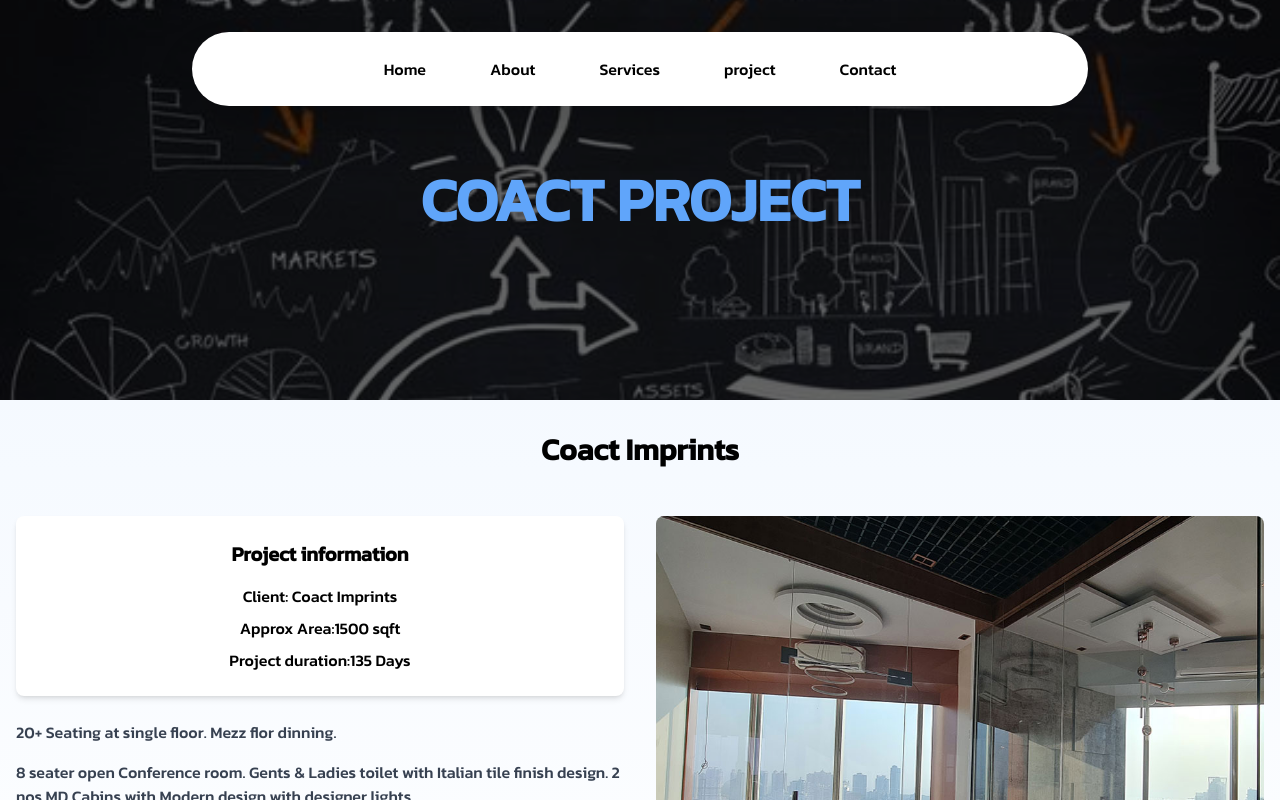
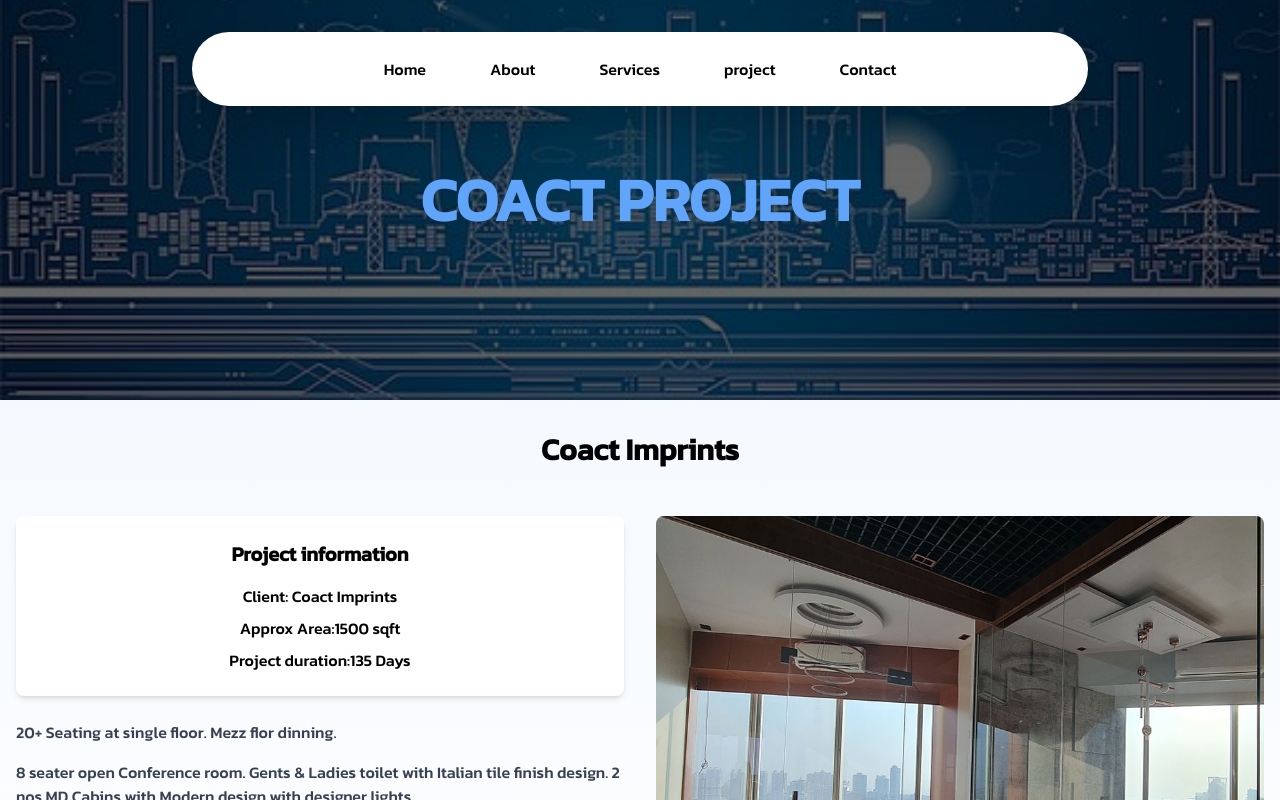
Before and after one commit to AkshayKalamkarr/supremeinfrastructure, a Next.js app: page /project/COACT in a window 1280 px wide. Shown: the top 800 px of the page. Built offline with nearby package versions, Linux system fonts and the light colour scheme.

Commit message:
new code

```diff
--- a/app/project/COACT/page.jsx
+++ b/app/project/COACT/page.jsx
@@ -21,7 +21,7 @@ const Coact = () => {
 
   return (
     <div className="min-h-screen bg-gradient-to-b from-blue-50 to-white">
-      <div className="h-[50vh] md:h-[50vh] bg-cover bg-center relative" style={{ backgroundImage: "url('/images/contact/careerBackground.jpg')" }}>
+      <div className="h-[50vh] md:h-[50vh] bg-cover bg-center relative" style={{ backgroundImage: "url('/images/projects/COACT/bg-coact.jpg')" }}>
         <div className="absolute inset-0 bg-black bg-opacity-60 flex items-center justify-center">
           <motion.h1
             initial={{ opacity: 0, y: -50 }}
```
Also changed, not shown: public/images/projects/COACT/bg-coact.jpg (added).
